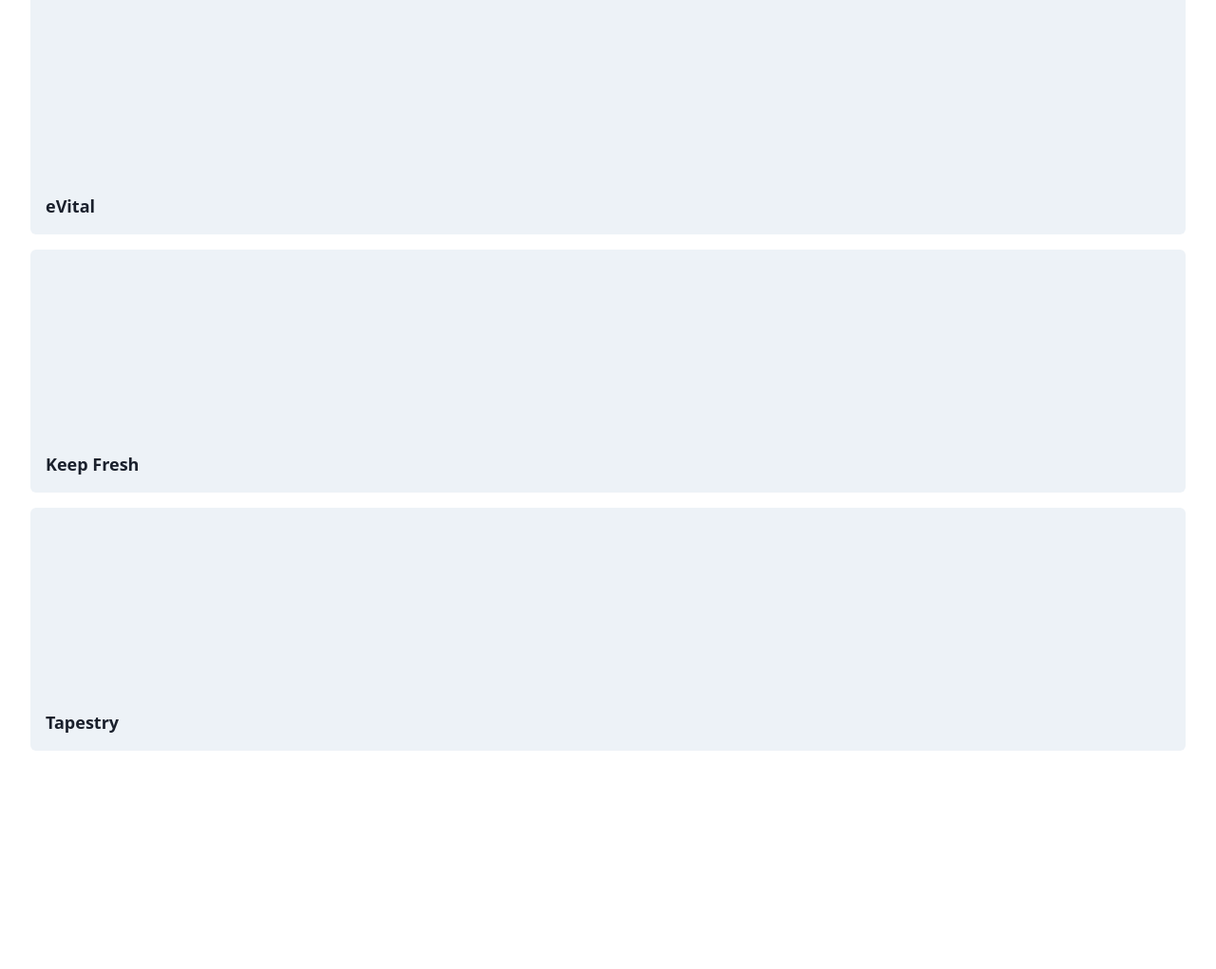
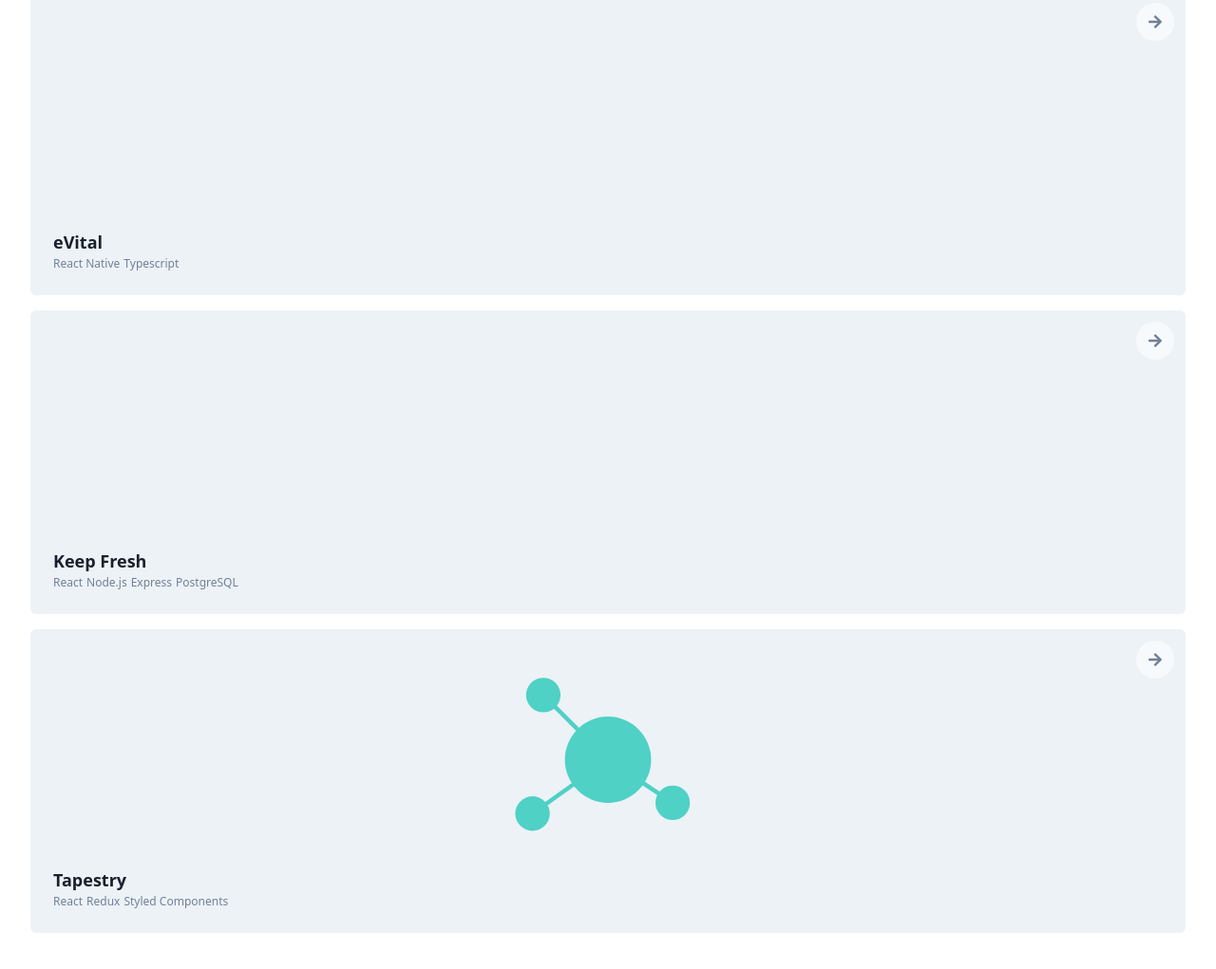
Before and after one commit to nandanmen/me, a Gatsby site: page / in a window 1280 px wide. Shown: the part 287-1308 px from the top of the page at 95% size. Before the commit the page ends 1142 px from the top, so only its background shows below. Built offline with nearby package versions, Linux system fonts and the light colour scheme; Gatsby itself is replaced by a stand-in of ours.

Commit message:
feat: add project styling

```diff
--- a/package.json
+++ b/package.json
@@ -14,6 +14,9 @@
     "test": "echo \"Write tests! -> https://gatsby.dev/unit-testing\" && exit 1"
   },
   "dependencies": {
+    "@fortawesome/fontawesome-svg-core": "^1.2.30",
+    "@fortawesome/free-solid-svg-icons": "^5.14.0",
+    "@fortawesome/react-fontawesome": "^0.1.11",
     "clsx": "^1.1.1",
     "gatsby": "^2.24.47",
     "gatsby-plugin-sass": "^2.3.12",
--- /dev/null
+++ b/src/components/Tapestry.tsx
@@ -0,0 +1,34 @@
+import React from 'react'
+
+export default function Tapestry() {
+  const nodes = [
+    { x: 80, y: 70 },
+    { x: 20, y: 20 },
+    { x: 15, y: 75 },
+  ]
+
+  return (
+    <svg className="fill-current text-teal-400 w-full" viewBox="0 0 100 100">
+      {nodes.map(({ x, y }) => (
+        <line
+          key={`link-${x}-${y}`}
+          strokeWidth="2"
+          stroke="currentColor"
+          x1={x}
+          x2="50"
+          y1={y}
+          y2="50"
+        ></line>
+      ))}
+      <circle r="20" cx="50" cy="50"></circle>
+      {nodes.map(node => (
+        <circle
+          key={`${node.x}-${node.y}`}
+          r="8"
+          cx={node.x}
+          cy={node.y}
+        ></circle>
+      ))}
+    </svg>
+  )
+}
--- a/src/css/Home.module.scss
+++ b/src/css/Home.module.scss
@@ -7,3 +7,12 @@
     @apply font-semibold;
   }
 }
+
+.project {
+  height: 20rem;
+}
+
+.project_button {
+  top: 0.75rem;
+  right: 0.75rem;
+}
--- a/src/pages/index.tsx
+++ b/src/pages/index.tsx
@@ -1,6 +1,9 @@
 import React from 'react'
 import clsx from 'clsx'
+import { FontAwesomeIcon } from '@fortawesome/react-fontawesome'
+import { faArrowRight } from '@fortawesome/free-solid-svg-icons'
 
+import Tapestry from '../components/Tapestry'
 import styles from '../css/Home.module.scss'
 import useMeta from '../hooks/useMeta'
 import useProjects, { Project } from '../hooks/useProjects'
@@ -34,9 +37,36 @@ export default function Home() {
 }
 
 function ProjectCard({ frontmatter }: Project) {
+  const components: Record<string, () => JSX.Element> = {
+    Tapestry,
+  }
+  const Component = components[frontmatter.title]
   return (
-    <section className="p-4 h-64 rounded-md bg-gray-200 mb-4 hover:bg-blue-200 flex flex-col-reverse items-start">
-      <h1 className="text-lg font-semibold">{frontmatter.title}</h1>
+    <section
+      className={clsx(
+        'p-6 rounded-md bg-gray-200 mb-4 hover:bg-blue-200 flex flex-col-reverse items-start relative',
+        styles.project
+      )}
+    >
+      <header>
+        <h1 className="text-lg font-semibold">{frontmatter.title}</h1>
+        <p className="text-xs text-gray-600 font-light">
+          {frontmatter.tech.map(name => (
+            <span className="mr-1" key={name}>
+              {name}
+            </span>
+          ))}
+        </p>
+      </header>
+      {Component && <Component />}
+      <button
+        className={clsx(
+          'w-10 h-10 bg-gray-100 absolute rounded-full text-gray-600',
+          styles.project_button
+        )}
+      >
+        <FontAwesomeIcon icon={faArrowRight} />
+      </button>
     </section>
   )
 }
```
Also changed, not shown: 1 other file.
